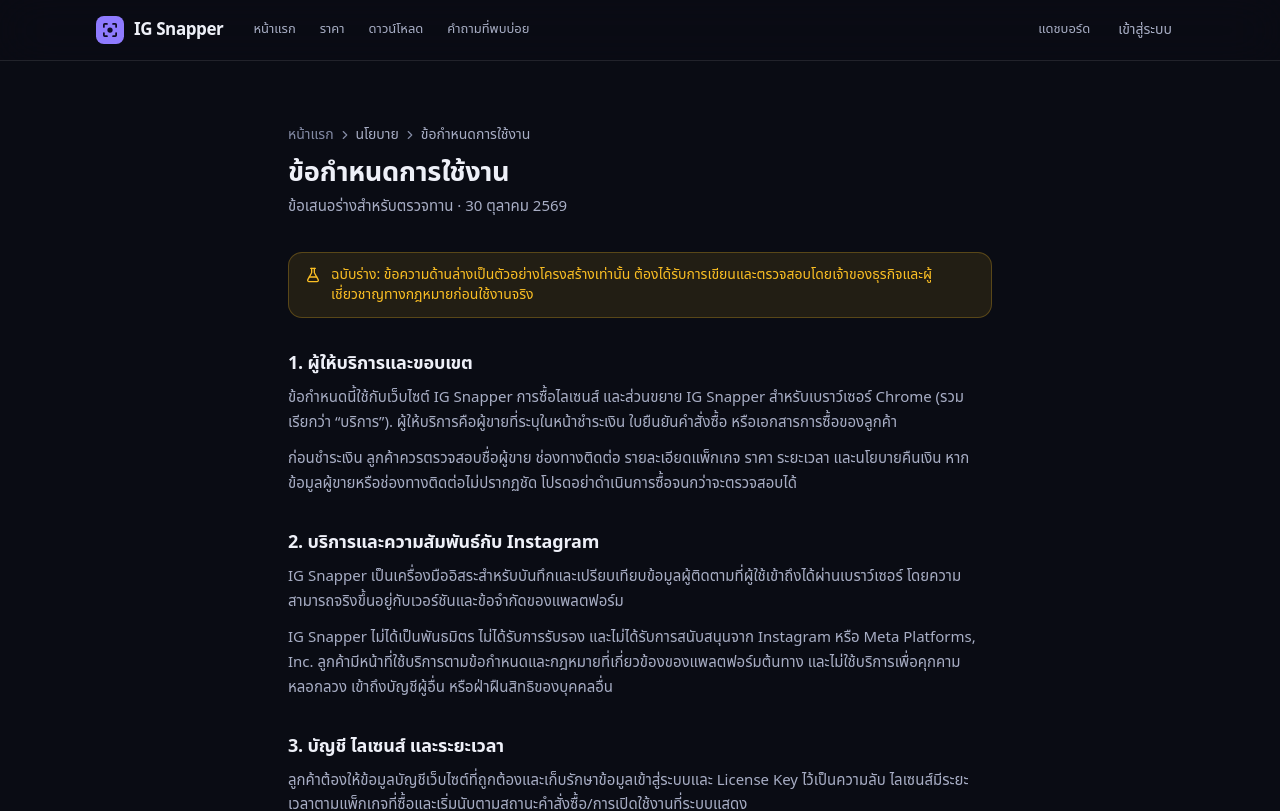
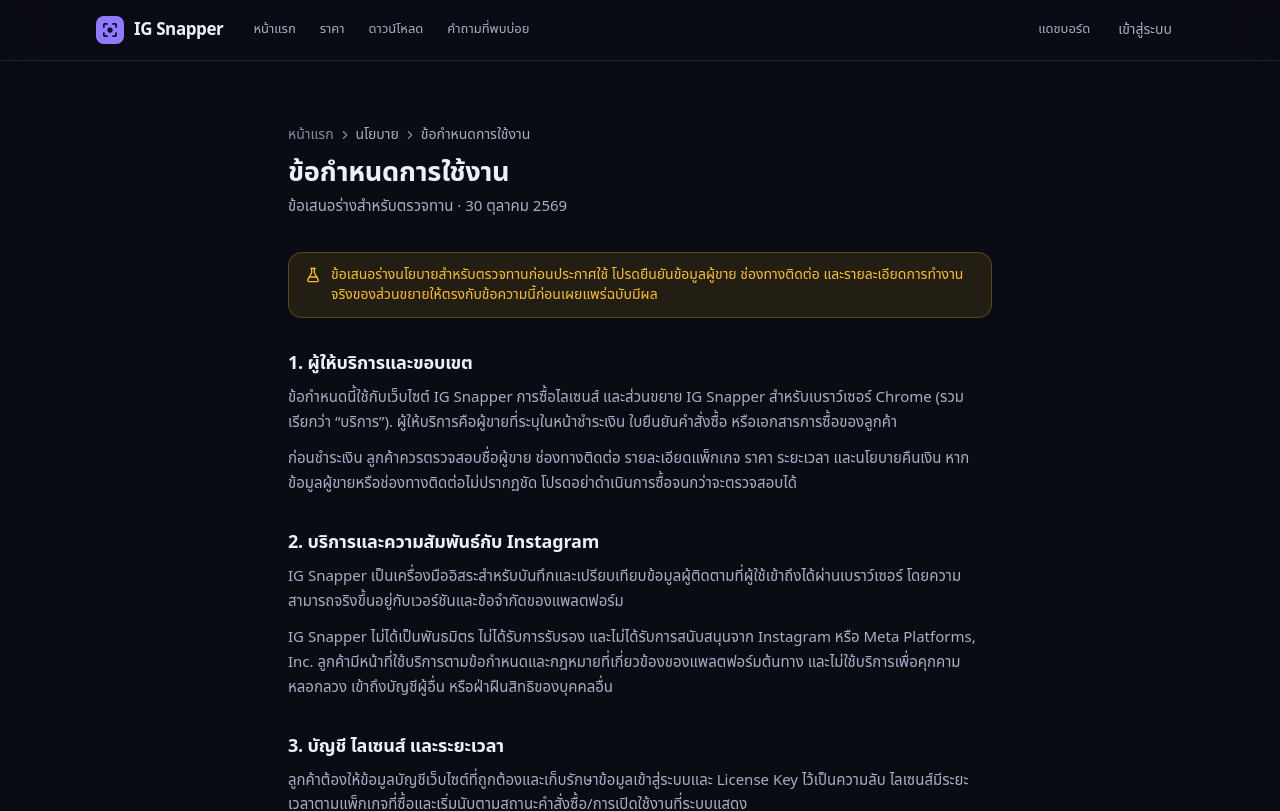
Before and after one commit to alexanderweng17-source/IG-Snapper, a Next.js app: page /legal/terms in a window 1280 px wide. Shown: the top 811 px of the page. Built offline with nearby package versions, Linux system fonts and the light colour scheme; a web font is replaced by a local one.

Commit message:
Clarify policy pages are drafted for owner review

```diff
--- a/src/components/features/legal-page.tsx
+++ b/src/components/features/legal-page.tsx
@@ -7,7 +7,7 @@
   return (
     <div className="container-page max-w-3xl py-12 sm:py-16">
       <PageHeading crumbs={[{ label: "หน้าแรก", href: "/" }, { label: "นโยบาย" }, { label: d.title }]} title={d.title} description={d.updated} />
-      <DemoBanner>ฉบับร่าง: ข้อความด้านล่างเป็นตัวอย่างโครงสร้างเท่านั้น ต้องได้รับการเขียนและตรวจสอบโดยเจ้าของธุรกิจและผู้เชี่ยวชาญทางกฎหมายก่อนใช้งานจริง</DemoBanner>
+      <DemoBanner>ข้อเสนอร่างนโยบายสำหรับตรวจทานก่อนประกาศใช้ โปรดยืนยันข้อมูลผู้ขาย ช่องทางติดต่อ และรายละเอียดการทำงานจริงของส่วนขยายให้ตรงกับข้อความนี้ก่อนเผยแพร่ฉบับมีผล</DemoBanner>
       <div className="prose-th max-w-none">
         {d.sections.map((s) => (
           <section key={s.h}>
```
